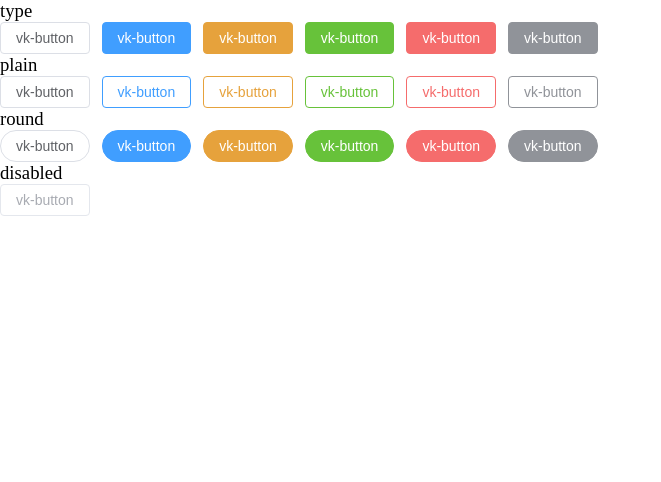
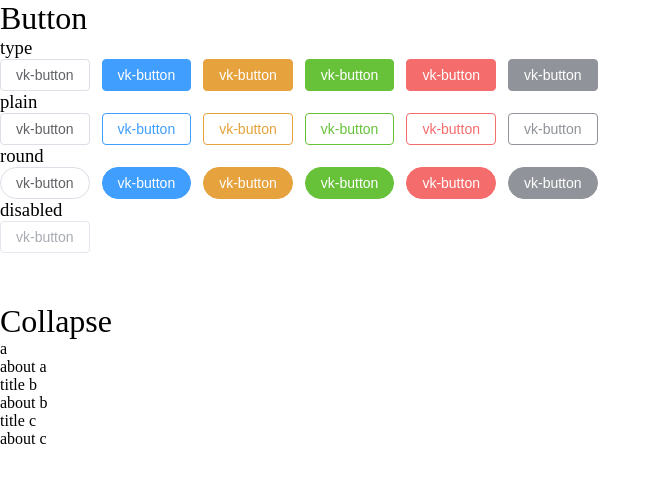
Before and after one commit to AwakingDaydream/element-yuan-project, a Vue app: page / in a window 1280 px wide. Shown: the top 482 px of the page, without its empty margins (0-661 px from the left). Built offline with nearby package versions, Linux system fonts and the light colour scheme.

Commit message:
collapse组完成基础样式构造

```diff
--- a/src/App.vue
+++ b/src/App.vue
@@ -1,9 +1,5 @@
-<script setup lang="ts">
-import vkButton from '@/components/Button/Button.vue';
-import vkCollapse from '@/components/Collapse/Collapse.vue';
-</script>
-
 <template>
+	<h1>Button</h1>
 	<h3>type</h3>
 	<div>
 		<vk-button>vk-button</vk-button>
@@ -41,7 +37,24 @@ import vkCollapse from '@/components/Collapse/Collapse.vue';
 		<vk-button type="info" disabled>vk-button</vk-button>
 	</div>
 
-	<vkCollapse />
+	<h1 style="margin-top: 50px">Collapse</h1>
+	<vkCollapse>
+		<vkCollapseItem name="a" title="a"> about a </vkCollapseItem>
+		<vkCollapseItem name="b">
+			<template #title>title b</template>
+			about b
+		</vkCollapseItem>
+		<vkCollapseItem name="c">
+			<template #title>title c</template>
+			about c
+		</vkCollapseItem>
+	</vkCollapse>
 </template>
 
+<script setup lang="ts">
+import vkButton from '@/components/Button/Button.vue';
+import vkCollapse from '@/components/Collapse/Collapse.vue';
+import vkCollapseItem from '@/components/Collapse/CollapseItem.vue';
+</script>
+
 <style scoped lang="scss"></style>
--- a/src/components/Collapse/Collapse.vue
+++ b/src/components/Collapse/Collapse.vue
@@ -1,5 +1,5 @@
 <template>
-	<div>
+	<div class="vk-collapse">
 		<slot></slot>
 	</div>
 </template>
--- a/src/components/Collapse/CollapseItem.vue
+++ b/src/components/Collapse/CollapseItem.vue
@@ -1,11 +1,22 @@
 <template>
-	<div>VkCollapse</div>
+	<div class="vk-collapse" :class="[{ 'is-disabled': disabled }]">
+		<div class="vk-collapse__header" :id="`item-header-${name}`">
+			<!--具名插槽，没有传入插槽时取title-->
+			<slot name="title">{{ title }}</slot>
+		</div>
+		<div class="vk-collapse__content" :id="`item-content-${name}`">
+			<slot />
+		</div>
+	</div>
 </template>
 
 <script setup lang="ts">
+import type { CollapseProps } from './types';
+
 defineOptions({
 	name: 'VkCollapseItem', //定义组件名
 });
+defineProps<CollapseProps>();
 
 defineExpose();
 </script>
```
